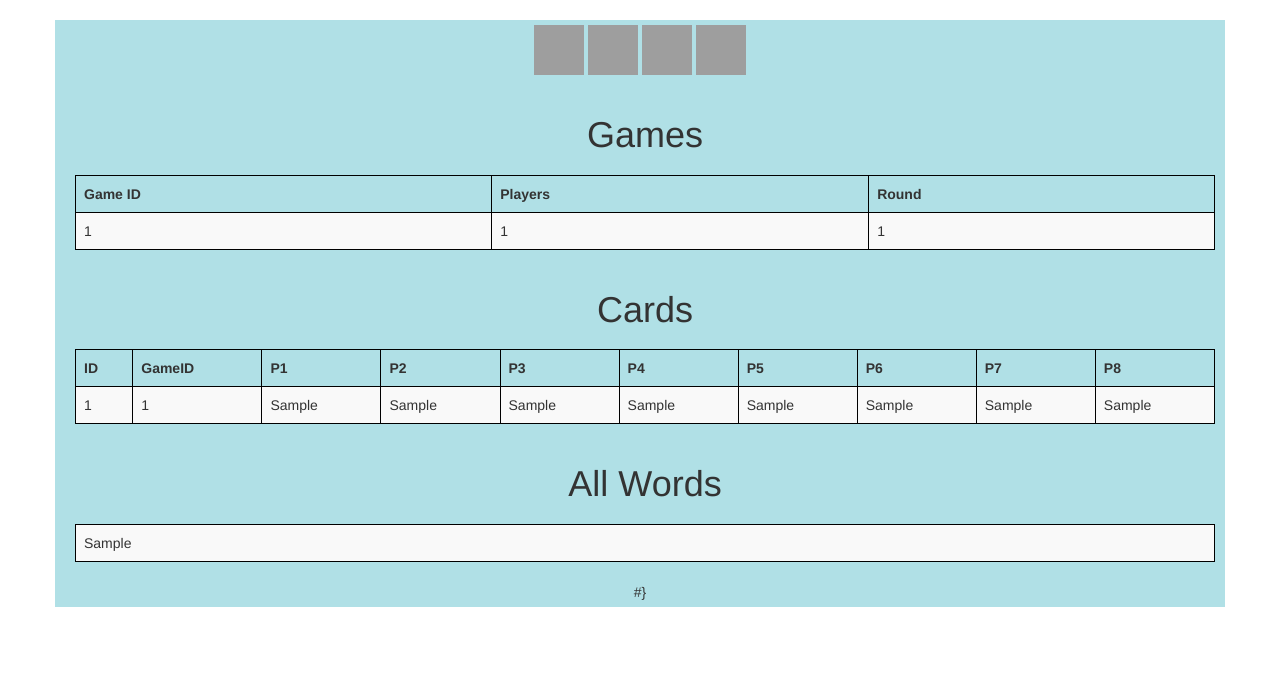
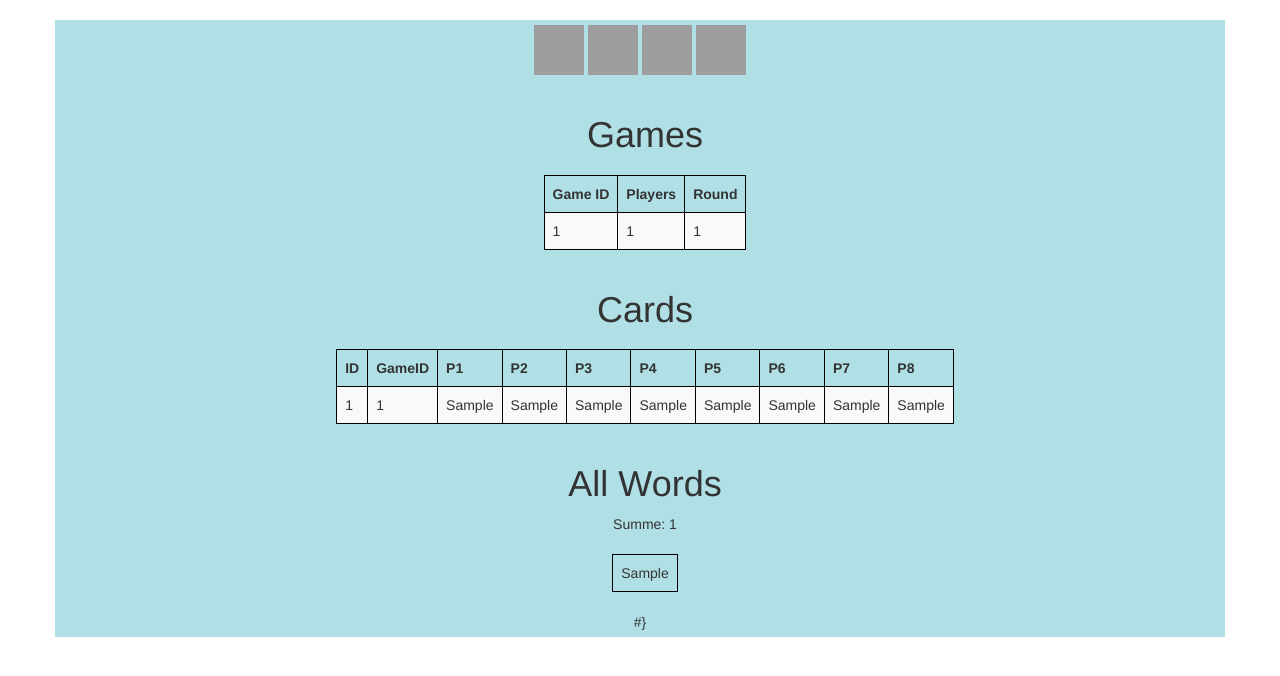
Before and after one commit to AndreasBleyel/linq-flask, a Flask app: page /d in a window 1280 px wide. Shown: the top 676 px of the page. Run offline with Flask 2, Linux system fonts and the light colour scheme; tables that the repository leaves empty hold one stand-in row (values such as "Sample post"); some libraries are stand-ins or nearby versions; grey boxes are pictures that could not be loaded.

Commit message:
cleardb und styling

```diff
--- a/cleardb.py
+++ b/cleardb.py
@@ -6,5 +6,8 @@ app.config.from_object(os.environ['APP_SETTINGS'])
 def reset_db():
     db.session.execute('''TRUNCATE TABLE games''')
     db.session.execute('''TRUNCATE TABLE cards''')
+    db.session.execute('''ALTER SEQUENCE games_id_seq RESTART WITH 1''')
+    db.session.execute('''ALTER SEQUENCE cards_id_seq RESTART WITH 1''')
+    db.session.commit()
 
 reset_db()
--- a/static/css/main.css
+++ b/static/css/main.css
@@ -40,3 +40,13 @@ table.table-bordered > thead > tr > th{
 table.table-bordered > tbody > tr > td{
     border:1px solid black;
 }
+table.table-fit {
+    width: auto !important;
+    table-layout: auto !important;
+}
+table.table-fit thead th, table.table-fit tfoot th {
+    width: auto !important;
+}
+table.table-fit tbody td, table.table-fit tfoot td {
+    width: auto !important;
+}
--- a/templates/debug.html
+++ b/templates/debug.html
@@ -4,7 +4,7 @@
 
     <div class="container">
         <h1>Games</h1>
-        <table class="table table-striped table-bordered">
+        <table class="table table-striped table-bordered table-fit">
             <thead>
             <tr>
                 <th scope="col">Game ID</th>
@@ -26,7 +26,7 @@
 
     <div class="container">
         <h1>Cards</h1>
-        <table class="table table-striped table-bordered">
+        <table class="table table-striped table-bordered table-fit">
             <thead>
             <tr>
                 <th scope="col">ID</th>
@@ -62,8 +62,9 @@
 
     <div class="container">
         <h1>All Words</h1>
-        <table class="table table-striped table-bordered">
+        <table class="table table-striped table-bordered table-fit">
             <tbody>
+            <tr>Summe: {{ words|length }}</tr>
             {% for word in words %}
                 <tr>
                     <td>{{ word.word }}</td>
```
